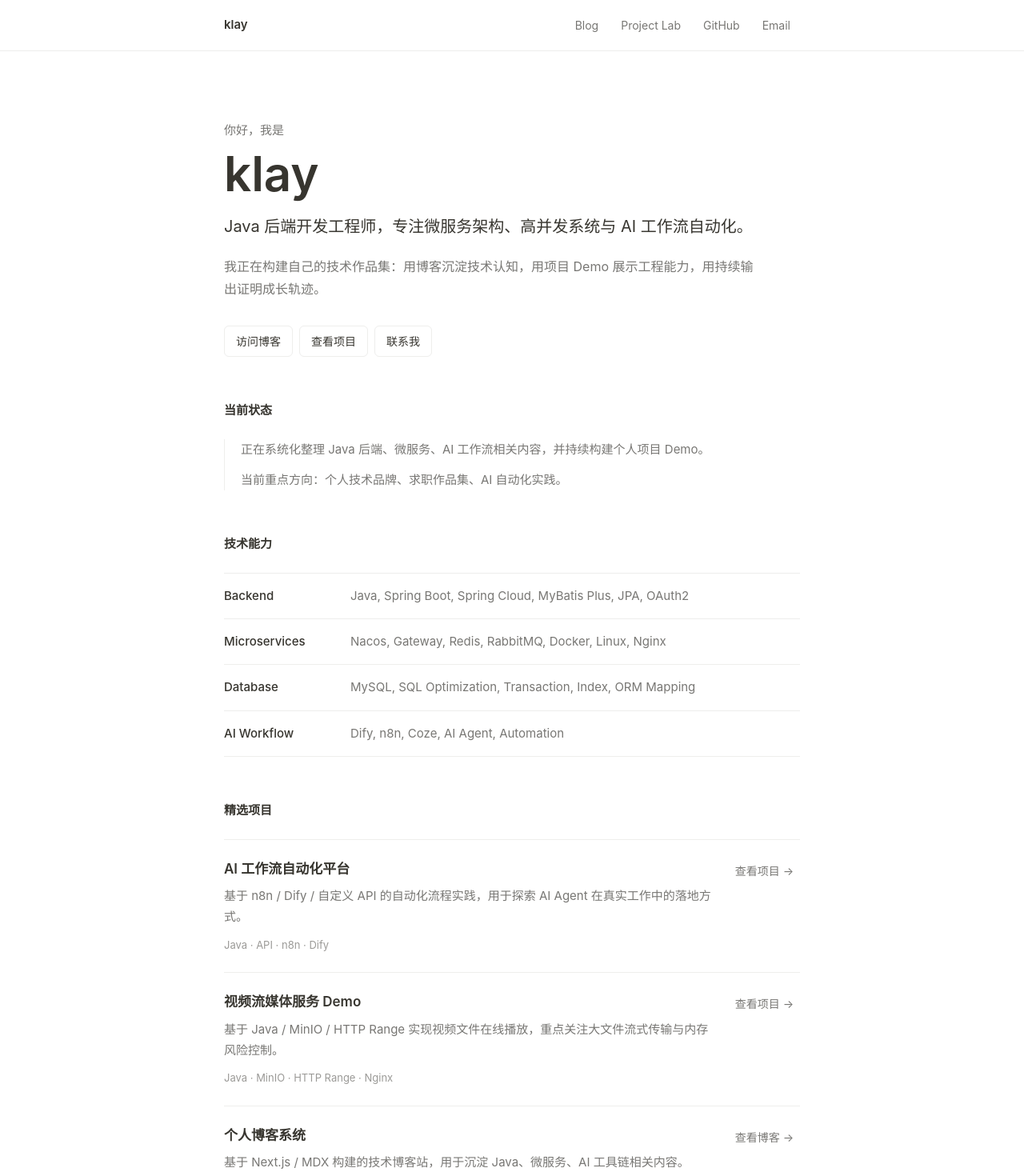
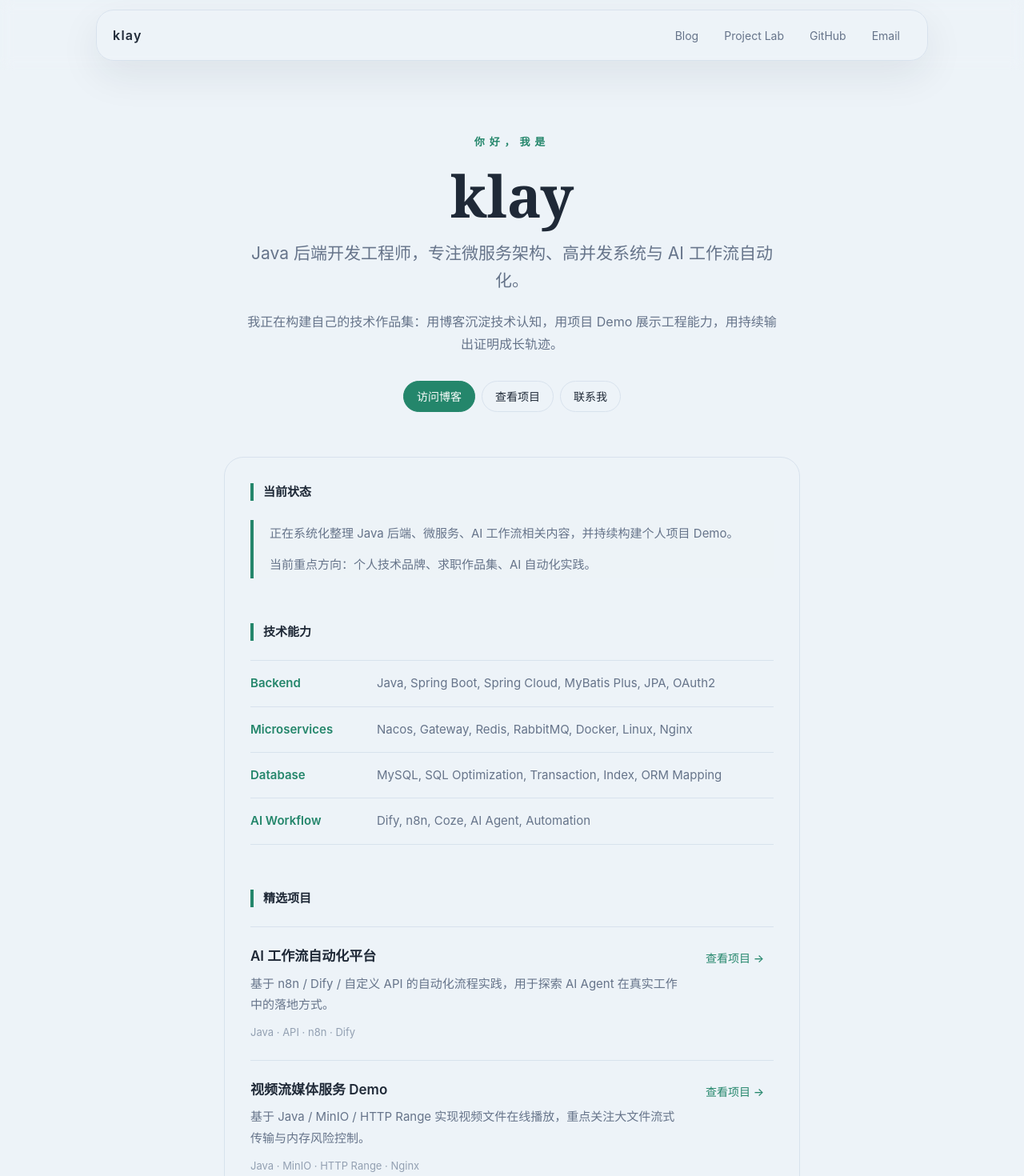
Before and after one commit to klaybloom/klaybloom.github.io, a Next.js app: page / in a window 1280 px wide. Shown: the top 1470 px of the page at 80% size. Built offline with nearby package versions, Linux system fonts and the light colour scheme.

Commit message:
Apply Notion-inspired theme

```diff
--- a/app/page.tsx
+++ b/app/page.tsx
@@ -92,7 +92,7 @@ function Section({
 }>) {
   return (
     <section id={id} className="scroll-mt-24">
-      <h2 className="mb-6 text-[15px] font-semibold text-notion-text">
+      <h2 className="mb-6 border-l-4 border-notion-accent pl-3 text-[15px] font-semibold text-notion-text">
         {title}
       </h2>
       {children}
@@ -103,9 +103,12 @@ function Section({
 export default function Home() {
   return (
     <main className="min-h-screen bg-notion-bg text-notion-text">
-      <header className="sticky top-0 z-20 h-16 border-b border-notion-line bg-white/85 backdrop-blur">
-        <nav className="mx-auto flex h-full max-w-[760px] items-center justify-between gap-6 px-5">
-          <a href="#" className="shrink-0 text-[15px] font-semibold">
+      <header className="sticky top-0 z-20 px-4 py-3 backdrop-blur">
+        <nav className="mx-auto flex h-16 max-w-[1040px] items-center justify-between gap-6 rounded-[22px] border border-notion-line bg-white/82 px-5 shadow-[0_18px_50px_rgba(31,41,55,0.08)]">
+          <a
+            href="#"
+            className="shrink-0 text-[16px] font-semibold tracking-[0.08em]"
+          >
             klay
           </a>
           <div className="flex min-w-0 items-center gap-1 overflow-x-auto text-[14px] text-notion-muted">
@@ -113,7 +116,7 @@ export default function Home() {
               <a
                 key={link.label}
                 href={link.href}
-                className="shrink-0 rounded-md px-3 py-1.5 transition hover:bg-notion-hover hover:text-notion-text"
+                className="shrink-0 rounded-full px-3.5 py-2 transition hover:bg-notion-hover hover:text-notion-text"
               >
                 {link.label}
               </a>
@@ -122,44 +125,46 @@ export default function Home() {
         </nav>
       </header>
 
-      <div className="mx-auto max-w-[760px] px-5 pb-16 pt-[88px]">
-        <section className="mb-14">
-          <p className="mb-3 text-[15px] text-notion-muted">你好，我是</p>
-          <h1 className="mb-5 text-5xl font-semibold leading-tight tracking-normal text-notion-text sm:text-6xl">
+      <div className="mx-auto max-w-[760px] px-5 pb-16 pt-20">
+        <section className="mb-14 text-center">
+          <p className="mb-5 text-[13px] font-semibold uppercase tracking-[0.45em] text-notion-accent">
+            你好，我是
+          </p>
+          <h1 className="mb-5 font-serif text-6xl font-semibold leading-tight tracking-normal text-notion-text sm:text-7xl">
             klay
           </h1>
-          <p className="max-w-2xl text-xl leading-relaxed text-notion-text">
+          <p className="mx-auto max-w-2xl text-[21px] leading-relaxed text-notion-muted">
             Java 后端开发工程师，专注微服务架构、高并发系统与 AI 工作流自动化。
           </p>
-          <p className="mt-5 max-w-2xl text-[16px] leading-relaxedBody text-notion-muted">
+          <p className="mx-auto mt-5 max-w-2xl text-[16px] leading-relaxedBody text-notion-muted">
             我正在构建自己的技术作品集：用博客沉淀技术认知，用项目 Demo
             展示工程能力，用持续输出证明成长轨迹。
           </p>
-          <div className="mt-8 flex flex-wrap gap-2 text-[14px]">
+          <div className="mt-8 flex flex-wrap justify-center gap-2 text-[14px]">
             <a
               href={links.blog}
-              className="rounded-md border border-notion-line px-3.5 py-2 transition hover:bg-notion-hover"
+              className="rounded-full border border-notion-accent bg-notion-accent px-4 py-2 font-medium text-white transition hover:bg-[#1f735d]"
             >
               访问博客
             </a>
             <a
               href={links.lab}
-              className="rounded-md border border-notion-line px-3.5 py-2 transition hover:bg-notion-hover"
+              className="rounded-full border border-notion-line bg-white/76 px-4 py-2 transition hover:bg-notion-hover"
             >
               查看项目
             </a>
             <a
               href={links.email}
-              className="rounded-md border border-notion-line px-3.5 py-2 transition hover:bg-notion-hover"
+              className="rounded-full border border-notion-line bg-white/76 px-4 py-2 transition hover:bg-notion-hover"
             >
               联系我
             </a>
           </div>
         </section>
 
-        <div className="space-y-14">
+        <div className="space-y-14 rounded-[24px] border border-notion-line bg-notion-paper/92 px-5 py-8 sm:px-8">
           <Section id="status" title="当前状态">
-            <div className="border-l border-notion-line pl-5 text-[15px] leading-relaxedBody text-notion-muted">
+            <div className="border-l-4 border-notion-accent bg-notion-hover/65 py-1 pl-5 text-[15px] leading-relaxedBody text-notion-muted">
               <p>
                 正在系统化整理 Java 后端、微服务、AI 工作流相关内容，并持续构建个人项目
                 Demo。
@@ -177,7 +182,7 @@ export default function Home() {
                   key={skill.label}
                   className="grid gap-2 py-4 text-[15px] leading-relaxed sm:grid-cols-[150px_1fr]"
                 >
-                  <div className="font-medium text-notion-text">
+                  <div className="font-semibold text-notion-accent">
                     {skill.label}
                   </div>
                   <div className="text-notion-muted">{skill.items}</div>
@@ -204,7 +209,7 @@ export default function Home() {
                     </div>
                     <a
                       href={project.href}
-                      className="shrink-0 rounded-md px-2 py-1 text-[14px] text-notion-muted transition hover:bg-notion-hover hover:text-notion-text"
+                      className="shrink-0 rounded-full px-3 py-1 text-[14px] font-medium text-notion-accent transition hover:bg-notion-accentSoft"
                     >
                       {project.cta}
                     </a>
@@ -227,7 +232,7 @@ export default function Home() {
             </div>
             <a
               href={links.blog}
-              className="mt-4 inline-flex rounded-md px-2 py-1 text-[14px] text-notion-muted transition hover:bg-notion-hover hover:text-notion-text"
+              className="mt-4 inline-flex rounded-full px-3 py-1 text-[14px] font-medium text-notion-accent transition hover:bg-notion-accentSoft"
             >
               查看全部博客 →
             </a>
@@ -236,7 +241,7 @@ export default function Home() {
           <Section id="experience" title="工作经历">
             <ul className="space-y-4 text-[15px] leading-relaxedBody text-notion-muted">
               {experience.map((item) => (
-                <li key={item} className="border-l border-notion-line pl-5">
+                <li key={item} className="border-l-4 border-notion-line pl-5">
                   {item}
                 </li>
               ))}
@@ -249,7 +254,7 @@ export default function Home() {
                 <a
                   key={link.label}
                   href={link.href}
-                  className="rounded-md px-2 py-2 text-notion-muted transition hover:bg-notion-hover hover:text-notion-text"
+                  className="rounded-full px-3 py-2 text-notion-muted transition hover:bg-notion-hover hover:text-notion-text"
                 >
                   {link.label}
                 </a>
@@ -259,7 +264,7 @@ export default function Home() {
         </div>
       </div>
 
-      <footer className="border-t border-notion-line">
+      <footer className="border-t border-notion-line/70 bg-white/35">
         <div className="mx-auto flex max-w-[760px] flex-col gap-4 px-5 py-8 text-[13px] text-notion-faint sm:flex-row sm:items-center sm:justify-between">
           <p>© 2026 klay</p>
           <div className="flex flex-wrap gap-1">
@@ -267,7 +272,7 @@ export default function Home() {
               <a
                 key={link.label}
                 href={link.href}
-                className="rounded-md px-2 py-1 transition hover:bg-notion-hover hover:text-notion-text"
+                className="rounded-full px-3 py-1 transition hover:bg-notion-hover hover:text-notion-text"
               >
                 {link.label}
               </a>
--- a/tailwind.config.ts
+++ b/tailwind.config.ts
@@ -6,12 +6,15 @@ const config: Config = {
     extend: {
       colors: {
         notion: {
-          bg: "#ffffff",
-          text: "#37352f",
-          muted: "#787774",
-          faint: "#9b9a97",
-          line: "#eeeeec",
-          hover: "#efefed"
+          bg: "#edf3f8",
+          paper: "#fbfcfd",
+          text: "#1f2937",
+          muted: "#66748a",
+          faint: "#93a0b2",
+          line: "#d8e2ed",
+          hover: "#eef4f8",
+          accent: "#24866b",
+          accentSoft: "#e6f2ee"
         }
       },
       fontFamily: {
```
